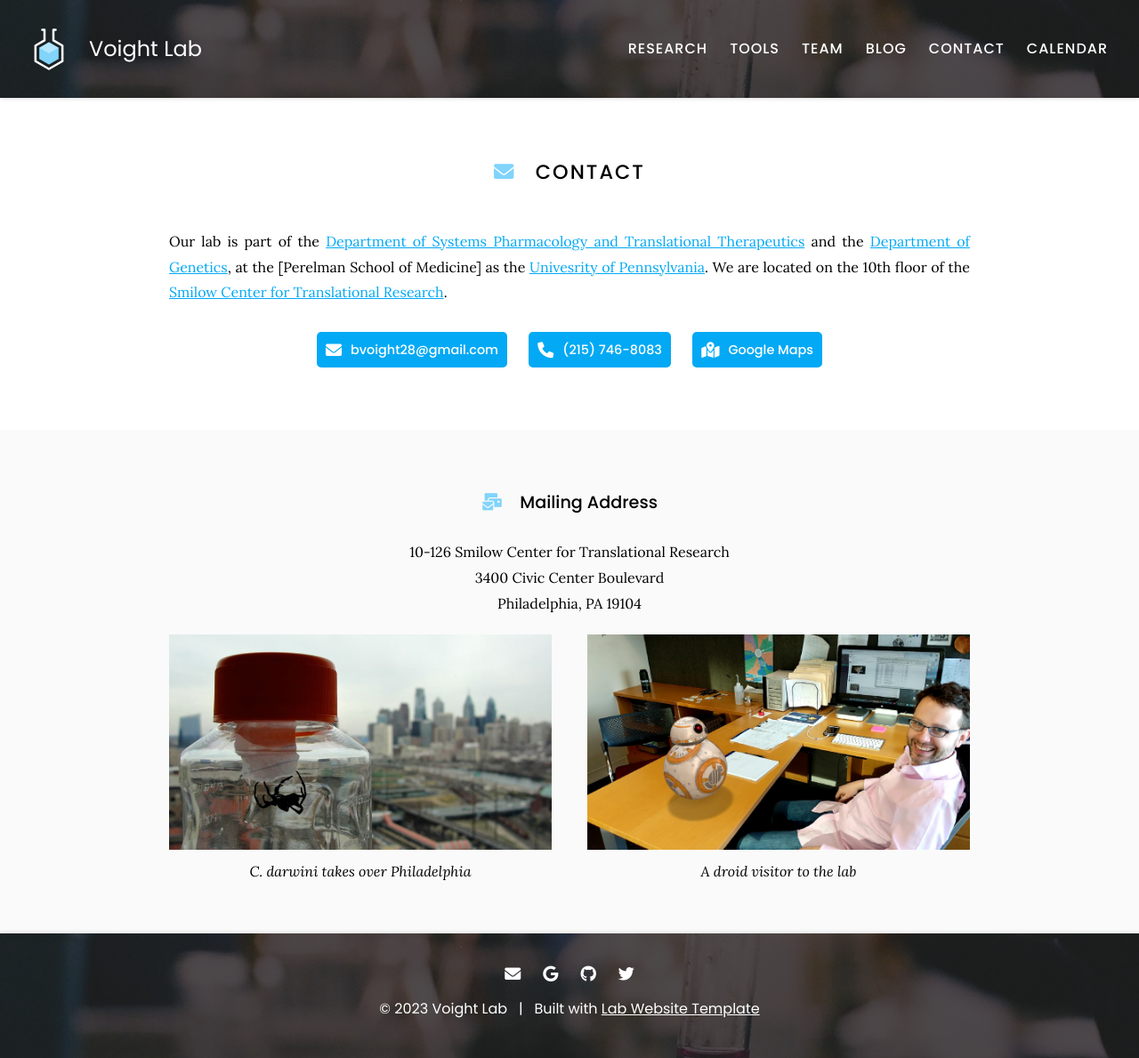
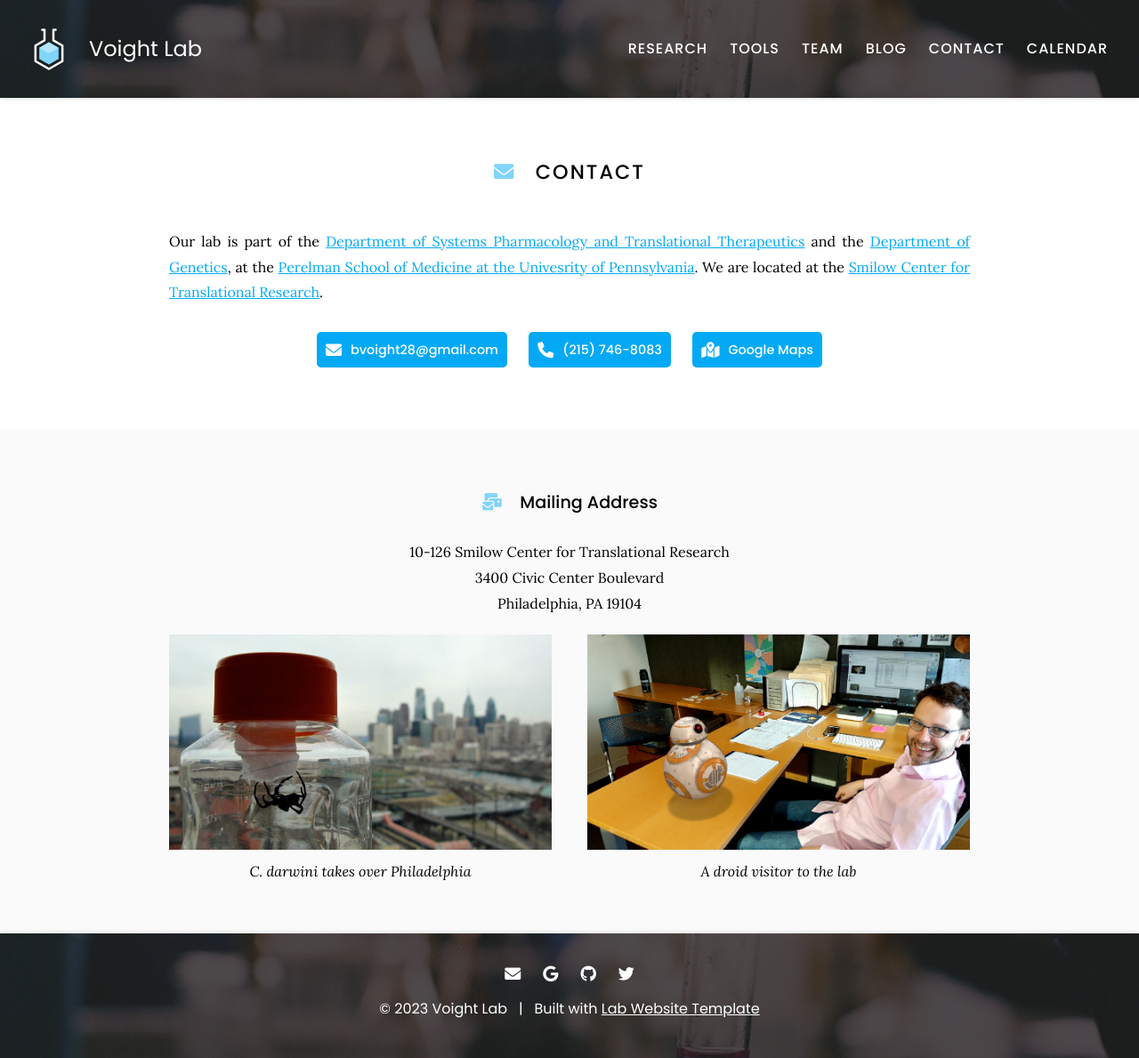
Before and after one commit to bvoightlab/voightlab.com, a Jekyll site: the page built from contact/index.md, in a window 1280 px wide. Shown: the whole page at 89% size. Built offline with Jekyll 4.4.1, drawn with Linux system fonts in a browser that asks for light colours.

Commit message:
Update index.md

```diff
--- a/contact/index.md
+++ b/contact/index.md
@@ -7,8 +7,8 @@ nav:
 
 # <i class="fas fa-envelope"></i>Contact
 
-Our lab is part of the [Department of Systems Pharmacology and Translational Therapeutics]() and the [Department of Genetics](), at the [Perelman School of Medicine] as the [Univesrity of Pennsylvania]().
-We are located on the 10th floor of the [Smilow Center for Translational Research]().
+Our lab is part of the [Department of Systems Pharmacology and Translational Therapeutics](https://www.med.upenn.edu/syspharmatt/) and the [Department of Genetics](https://genetics.med.upenn.edu/), at the [Perelman School of Medicine at the Univesrity of Pennsylvania](https://www.med.upenn.edu/).
+We are located at the [Smilow Center for Translational Research](https://www.facilities.upenn.edu/maps/locations/smilow-center-translational-research).
 
 {%
   include link.html
```
